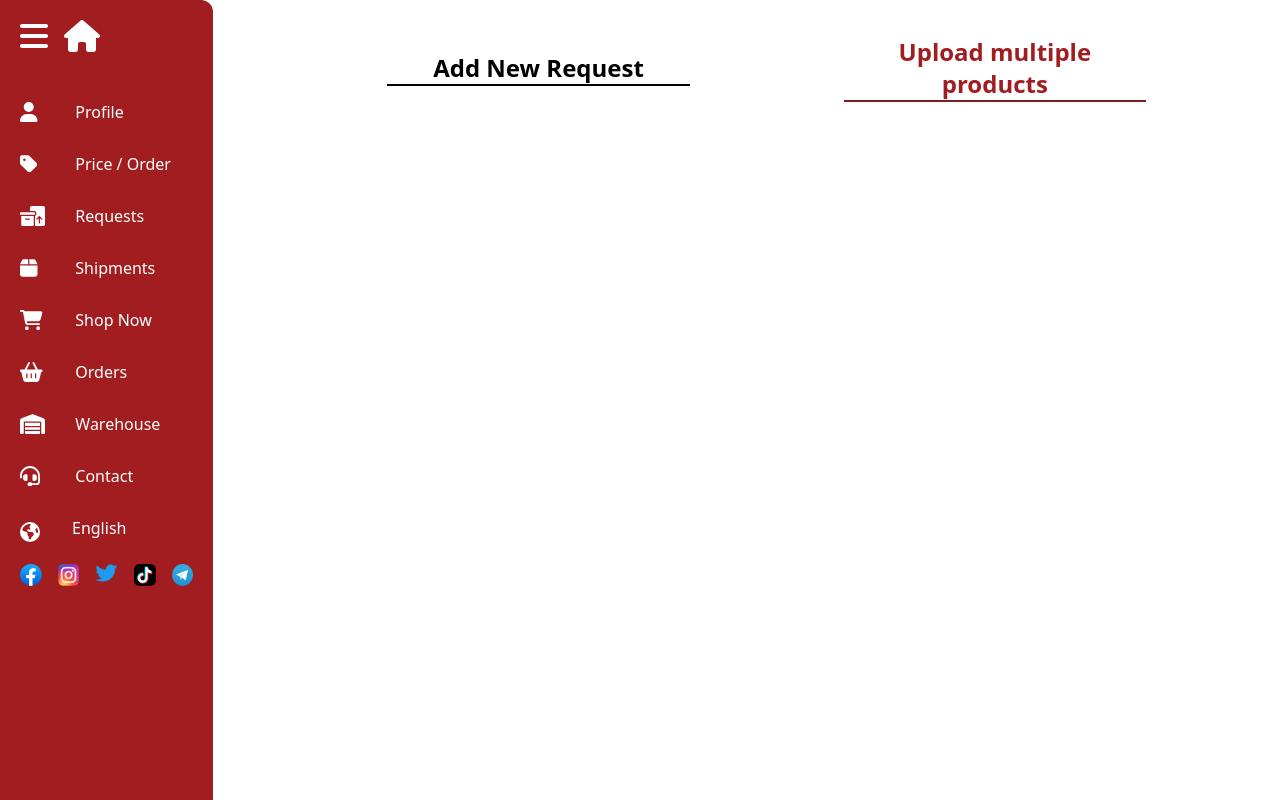
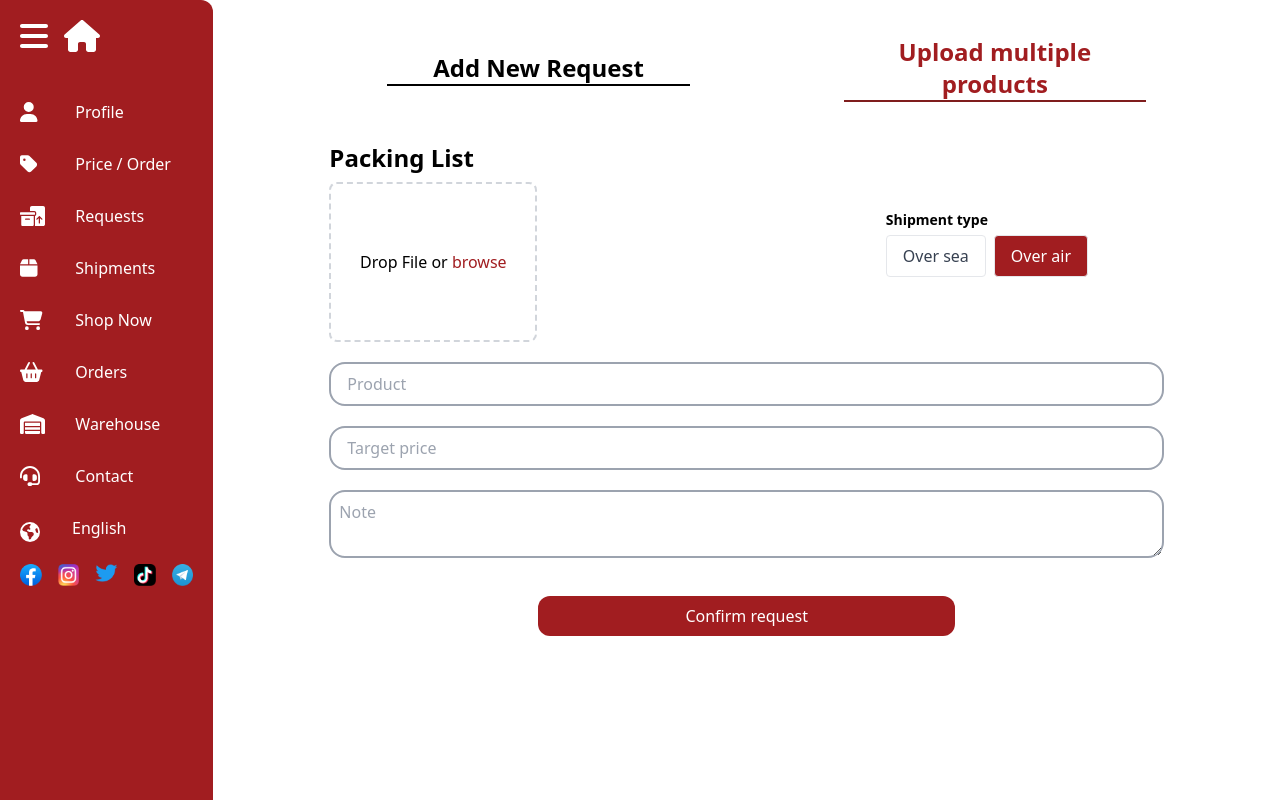
Before and after one commit to yaramuhammad/Majex, a React (Vite) app: page /requests/new in a window 1280 px wide. Both pictures are taken after a click on the button "Upload multiple products". Built offline with nearby package versions, Linux system fonts and the light colour scheme.

Commit message:
feature: Created Add Multiple Requests Page

```diff
--- a/src/Components/Requests/MultipleRequestsForm.jsx
+++ b/src/Components/Requests/MultipleRequestsForm.jsx
@@ -1,9 +1,122 @@
-import React from 'react'
+import React, { useState } from "react";
+import { Formik, Form } from "formik";
+import * as Yup from "yup";
+import toast from "react-hot-toast";
+import MediaUploader from "./../../Components/FormFields/MediaUploader";
+import TextField from "../../Components/FormFields/TextField";
+import TextArea from "../../Components/FormFields/TextArea";
+import Select from "../../Components/FormFields/Select";
+import { useTranslation } from "react-i18next";
+import { useNavigate } from "react-router-dom";
+import SubmitButton from "../FormFields/SubmitButton";
+import { CreateMultipleRequests } from "../../Utils/functions/CreateMultipleRequests";
 
-export default function MultipleRequestsForm() {
+const validationSchema = Yup.object({
+  productName: Yup.string().required("Product name is required"),
+  targetPrice: Yup.number()
+    .required("Target price is required")
+    .typeError("Target price must be a number"),
+});
+
+const MultipleRequestsForm = () => {
+  const { t } = useTranslation();
+  const [uploadedFile, setUploadedFile] = useState(null);
+  const navigate = useNavigate();
+
+  const validate = (values) => {
+    const errors = {};
+    if (!uploadedFile) {
+      errors.media = "File is required";
+    }
+    return errors;
+  };
+
+  const handleSubmit = async (values) => {
+    try {
+      const response = await CreateMultipleRequests(values, uploadedFile);
+      if (response) {
+        console.log("Request successful:", response.data);
+        toast.success("Request successful");
+        setTimeout(() => {
+          navigate("/requests");
+        }, 2000);
+      }
+    } catch (error) {
+      console.error("Error making request:", error);
+      toast.error("Error making request");
+    } finally {
+      setSubmitting(false);
+    }
+  };
+
   return (
-    <div>
+    <>
+      <Formik
+        initialValues={{
+          productName: "",
+          targetPrice: "",
+          note: "",
+          shipmentType: "over air",
+        }}
+        validationSchema={validationSchema}
+        onSubmit={handleSubmit}
+        validate={validate}
+      >
+        {({ setFieldValue, values, isSubmitting, errors }) => (
+          <Form className="md:px-24 mt-10">
+            <div className="flex flex-col md:flex-row items-center mb-5">
+              <div className="w-full md:w-2/3 flex flex-col">
+                <label className="block mb-2 text-2xl font-semibold">
+                  {t("addRequest.packingList")}
+                </label>
+                <MediaUploader
+                  uploadedFile={uploadedFile}
+                  setUploadedFile={setUploadedFile}
+                  fileType="file"
+                  accept="*/*"
+                />
+                {errors.media && (
+                  <div className="text-red-500">{errors.media}</div>
+                )}
+              </div>
 
-    </div>
-  )
-}
+              <Select
+                arr={["over sea", "over air"]}
+                setFieldValue={setFieldValue}
+                field={"shipmentType"}
+                comparisonValue={"over sea"}
+                firstLabel={t("addRequest.overSea")}
+                secondLabel={t("addRequest.overAir")}
+                value={values.shipmentType}
+                label={t("addRequest.shipmentType")}
+              />
+            </div>
+
+            <TextField
+              type={"text"}
+              name={"productName"}
+              placeholder={t("addRequest.product")}
+            />
+            <TextField
+              type={"text"}
+              name={"targetPrice"}
+              placeholder={t("addRequest.targetPrice")}
+            />
+
+            <TextArea name={"note"} placeholder={t("addRequest.note")} />
+
+            <div className=" w-1/2 m-auto">
+              <SubmitButton
+                text={t("addRequest.confirmRequest")}
+                isSubmitting={isSubmitting}
+                type="submit"
+              />
+            </div>
+          </Form>
+        )}
+      </Formik>
+    </>
+  );
+};
+
+export default MultipleRequestsForm;
--- /dev/null
+++ b/src/Utils/functions/CreateMultipleRequests.js
@@ -0,0 +1,35 @@
+import axios from "axios";
+
+export const CreateMultipleRequests = async (values, uploadedFile) => {
+  try {
+    const data = new FormData();
+    for (const key in values) {
+      if (values.hasOwnProperty(key)) {
+        data.append(key, values[key]);
+      }
+    }
+    if (uploadedFile) {
+      data.append("media", uploadedFile);
+    }
+    data.delete("image");
+    data.append("requestType", "multiple");
+
+    const response = await axios.post(
+      `${import.meta.env.VITE_API_URL}/api/request/`,
+      data,
+      {
+        headers: {
+          Authorization: `Bearer ${localStorage.getItem("token")}`,
+          "Content-Type": "multipart/form-data",
+          Accept: "application/json",
+        },
+      }
+    );
+
+    console.log("Request successful:", response.data);
+    return response;
+  } catch (error) {
+    console.error("Error making request:", error);
+    toast.error("Error making request");
+  }
+};
```
